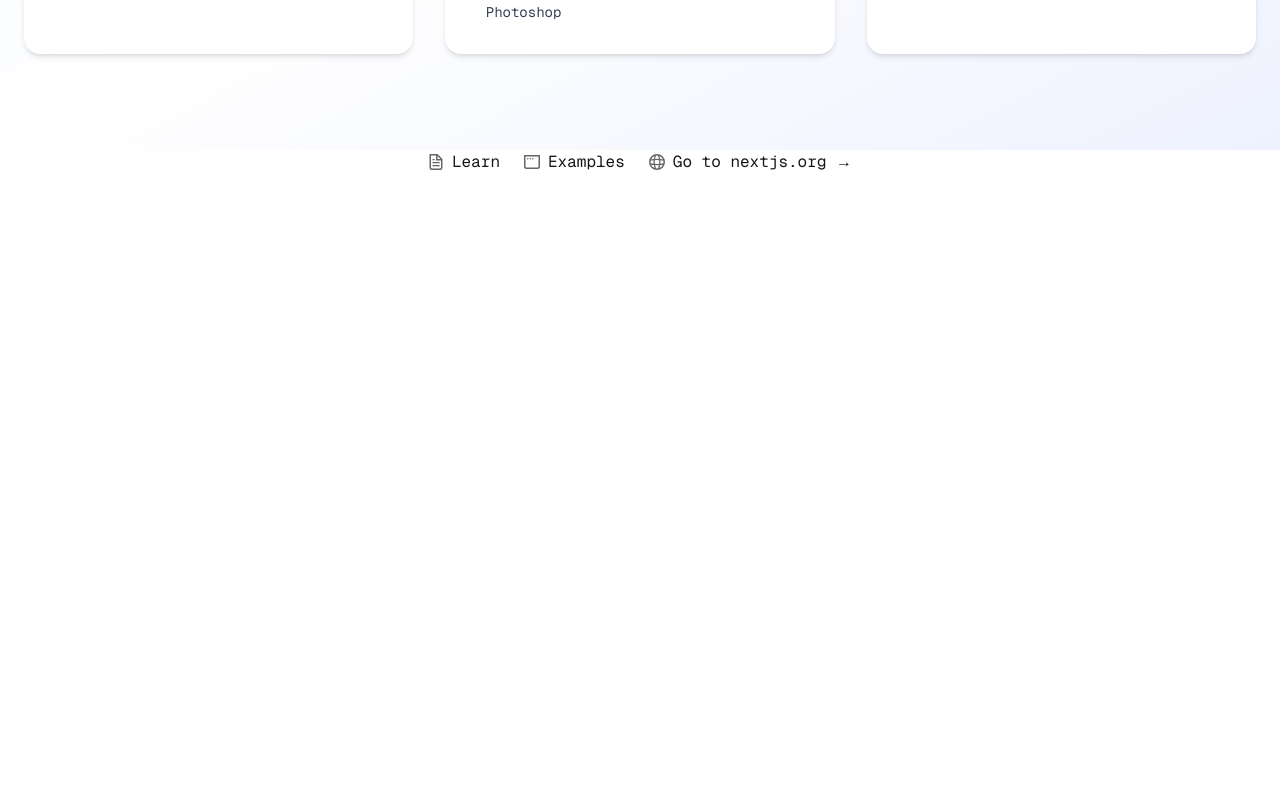
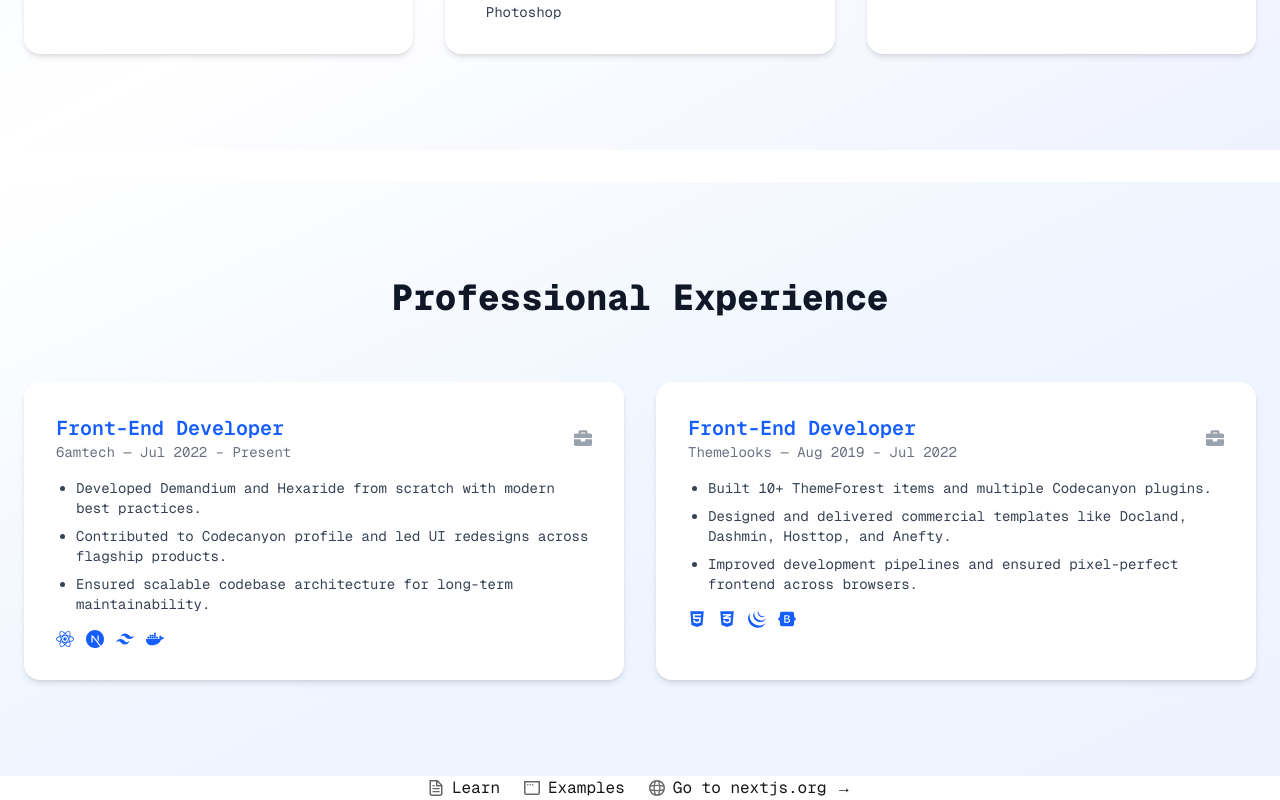
Before and after one commit to mdhasanpatwary/portfolio-app, a Next.js app: page / in a window 1280 px wide. Shown: the part 1974-2774 px from the top of the page. Before the commit the page ends 2148 px from the top, so only its background shows below. Built offline with nearby package versions, Linux system fonts and the light colour scheme.

Commit message:
add: professional summary section

```diff
--- a/app/page.tsx
+++ b/app/page.tsx
@@ -2,6 +2,7 @@ import Image from "next/image";
 import Banner from "@/components/banner/Banner";
 import Skills from "@/components/Skills";
 import About from "@/components/about/About";
+import Experience from "@/components/experiance/Experiance";
 
 export default function Home() {
   return (
@@ -16,6 +17,7 @@ export default function Home() {
         />
         <About />
         <Skills />
+        <Experience />
         {/*<Image*/}
         {/*  className="dark:invert"*/}
         {/*  src="/next.svg"*/}
--- /dev/null
+++ b/components/experiance/Experiance.tsx
@@ -0,0 +1,83 @@
+'use client';
+
+import React from 'react';
+import { FaBriefcase } from 'react-icons/fa';
+import { SiReact, SiNextdotjs, SiTailwindcss, SiJquery, SiBootstrap } from 'react-icons/si';
+import { FaHtml5, FaCss3Alt, FaGithub, FaDocker } from 'react-icons/fa';
+
+const experiences = [
+    {
+        company: '6amtech',
+        role: 'Front-End Developer',
+        duration: 'Jul 2022 – Present',
+        highlights: [
+            'Developed Demandium and Hexaride from scratch with modern best practices.',
+            'Contributed to Codecanyon profile and led UI redesigns across flagship products.',
+            'Ensured scalable codebase architecture for long-term maintainability.',
+        ],
+        techStack: [<SiReact />, <SiNextdotjs />, <SiTailwindcss />, <FaDocker />],
+    },
+    {
+        company: 'Themelooks',
+        role: 'Front-End Developer',
+        duration: 'Aug 2019 – Jul 2022',
+        highlights: [
+            'Built 10+ ThemeForest items and multiple Codecanyon plugins.',
+            'Designed and delivered commercial templates like Docland, Dashmin, Hosttop, and Anefty.',
+            'Improved development pipelines and ensured pixel-perfect frontend across browsers.',
+        ],
+        techStack: [<FaHtml5 />, <FaCss3Alt />, <SiJquery />, <SiBootstrap />],
+    },
+];
+
+const ProfessionalExperience: React.FC = () => {
+    return (
+        <section
+            id="experience"
+            className="w-full py-24 px-6 bg-gradient-to-br from-white via-blue-50 to-indigo-50 dark:from-gray-900 dark:via-gray-800 dark:to-gray-900"
+        >
+            <div className="max-w-7xl mx-auto text-center">
+                <h2 className="text-4xl font-extrabold text-gray-900 dark:text-white mb-16">
+                    Professional Experience
+                </h2>
+
+                <div className="grid md:grid-cols-2 gap-8 text-left">
+                    {experiences.map((exp, index) => (
+                        <div
+                            key={index}
+                            className="bg-white dark:bg-gray-800 p-8 rounded-2xl shadow-md hover:shadow-xl transition duration-300"
+                        >
+                            <div className="flex items-center justify-between mb-4">
+                                <div>
+                                    <h3 className="text-xl font-semibold text-blue-600 dark:text-blue-400">
+                                        {exp.role}
+                                    </h3>
+                                    <p className="text-sm text-gray-500 dark:text-gray-400">
+                                        {exp.company} — {exp.duration}
+                                    </p>
+                                </div>
+                                <FaBriefcase className="text-gray-400 dark:text-gray-500 text-lg" />
+                            </div>
+
+                            <ul className="list-disc pl-5 mb-4 text-gray-700 dark:text-gray-300 text-sm space-y-2">
+                                {exp.highlights.map((point, idx) => (
+                                    <li key={idx}>{point}</li>
+                                ))}
+                            </ul>
+
+                            <div className="flex gap-3 text-lg text-blue-600 dark:text-blue-400">
+                                {exp.techStack.map((icon, idx) => (
+                                    <span key={idx} className="hover:text-blue-700 dark:hover:text-blue-300 transition">
+                    {icon}
+                  </span>
+                                ))}
+                            </div>
+                        </div>
+                    ))}
+                </div>
+            </div>
+        </section>
+    );
+};
+
+export default ProfessionalExperience;
```
